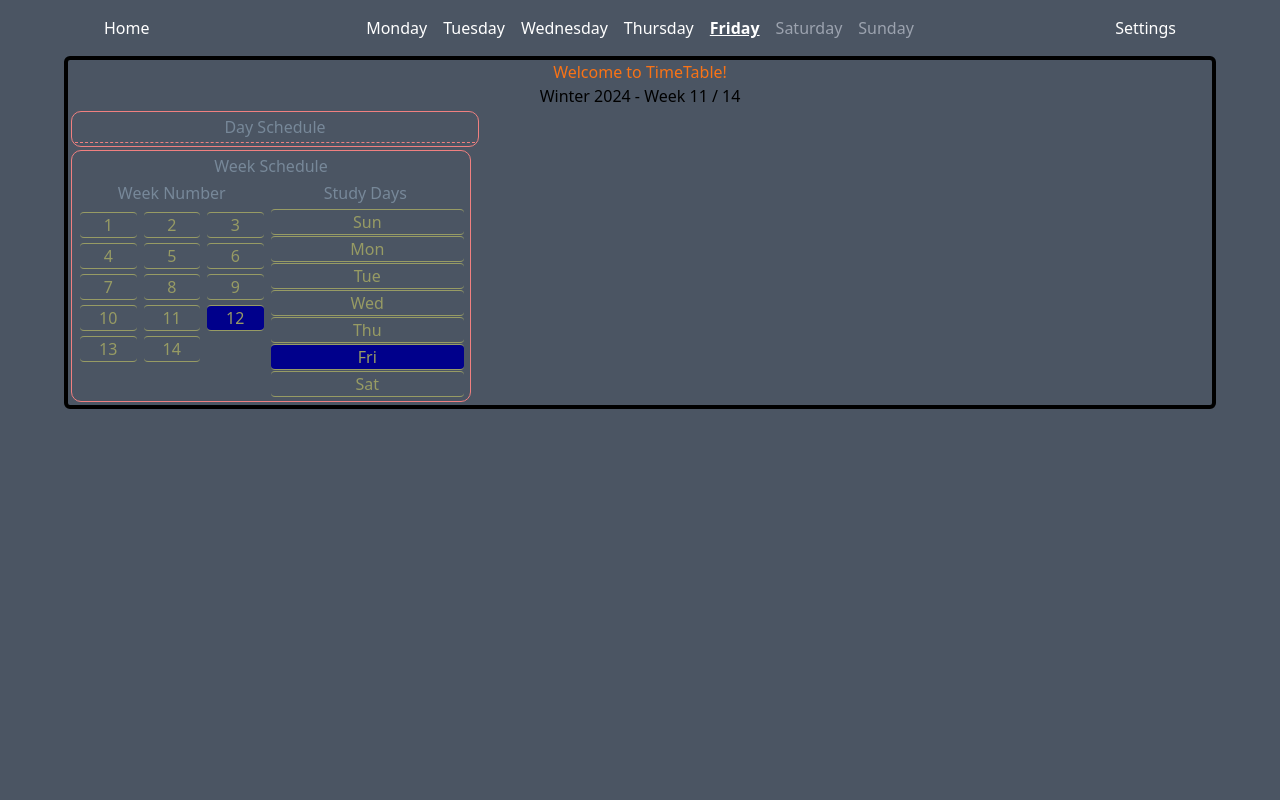
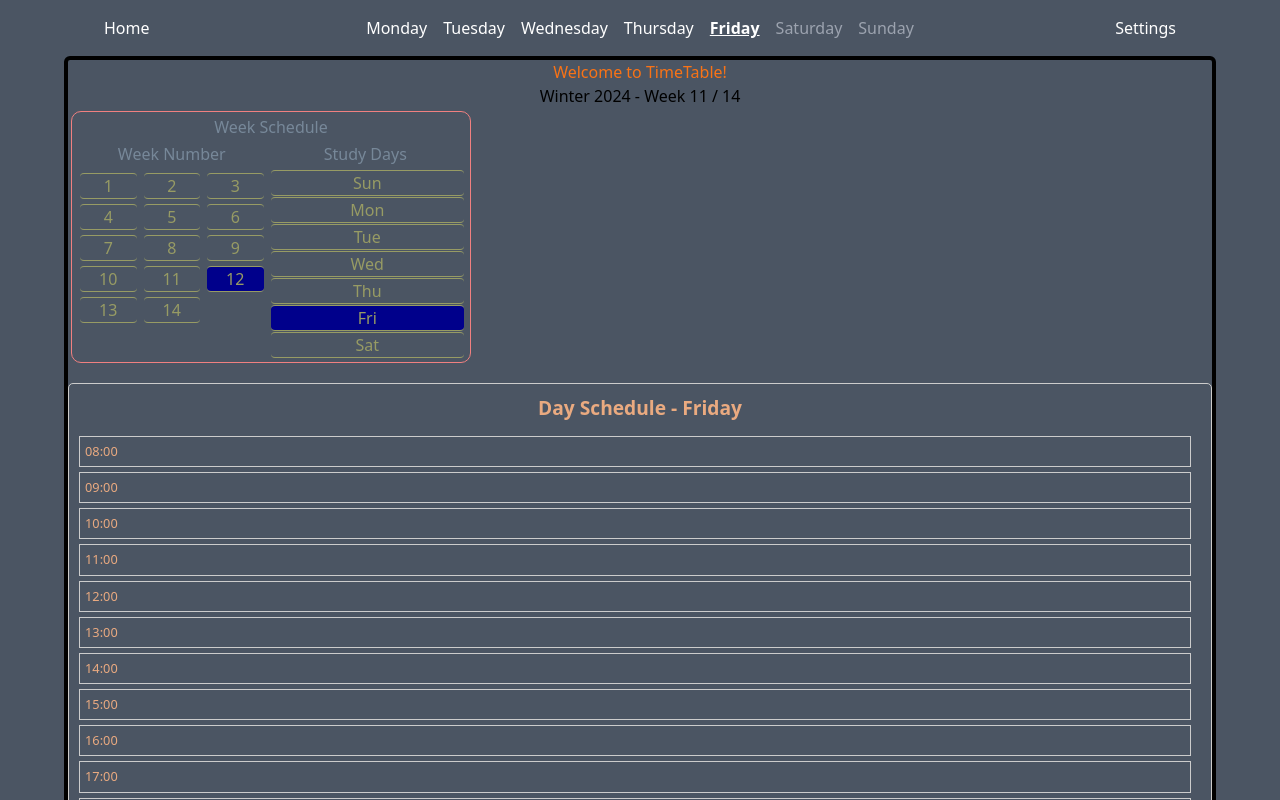
Before and after one commit to asaigal10/Comp231Team1, a React (Vite) app in the folder Timetable/: page / in a window 1280 px wide. Shown: the top 800 px of the page. Built offline with nearby package versions, Linux system fonts and the light colour scheme.

Commit message:
My First commit

```diff
--- a/Timetable/src/Pages/Home.jsx
+++ b/Timetable/src/Pages/Home.jsx
@@ -1,6 +1,7 @@
 import { getSemesterString } from "../commonJs/dateTime"
 import Schedule from './schedule/Schedule'
 import WeekSchedule from "./week-schedule/WeekSchedule"
+import DaySchedule from "./day-schedule/Day-Schedule"; // Import DaySchedule component
 
 
 export default function Home({sharedHooks}) {
@@ -8,9 +9,10 @@ export default function Home({sharedHooks}) {
     return <div className="max-w-6xl border-black border-4 rounded-md text-center m-auto">
         <h1 className="text-orange-500">Welcome to TimeTable!</h1>
         <p>{getSemesterString()}</p>
-        {/* <Schedule daySchedule={daySchedule} /> */}
-        <Schedule sharedHooks={sharedHooks} />
-        {/* <WeekSchedule studyWeeksCount={studyWeeksCount} studyDaysList={studyDaysList} /> */}
-        <WeekSchedule sharedHooks={sharedHooks} />
-    </div>
+        <div className="schedules-container">
+                <WeekSchedule sharedHooks={sharedHooks} />
+                <DaySchedule sharedHooks={sharedHooks} />
+            </div>
+        </div>
+
 }
--- /dev/null
+++ b/Timetable/src/Pages/day-schedule/Day-Schedule.jsx
@@ -0,0 +1,38 @@
+import React from 'react';
+import ListedCourse from '../schedule/ListedCourse'; // Assuming this component exists
+import { generateUniqueId } from '../../commonJs/UniqueId'; // Assuming this utility function exists
+import './daySchedule.css'
+export default function DaySchedule({ sharedHooks }) {
+    const currentDay = new Date().getDay(); // Get the current day index (0 for Sunday, 1 for Monday, etc.)
+    const dayName = ['Sunday', 'Monday', 'Tuesday', 'Wednesday', 'Thursday', 'Friday', 'Saturday'][currentDay]; // Get the name of the current day
+
+    // Filter courses for the current day
+    const dayCourses = sharedHooks.coursesList.filter(course => {
+        const courseTable = course.table[sharedHooks.selectedWeek]; // Assuming table is structured like: { 1: { 0: [[startTime, endTime], ...], ... }, ... }
+        return courseTable && courseTable[currentDay] && courseTable[currentDay].length > 0;
+    });
+
+    // Generate hours from 8 am to 10 pm
+    const hours = [];
+    for (let i = 8; i <= 22; i++) {
+        hours.push(i < 10 ? `0${i}:00` : `${i}:00`);
+    }
+
+    return (
+        <div className="day-schedule">
+            <div className="table-head">Day Schedule - {dayName}</div>
+            <div className="hours-range">
+                {hours.map(hour => (
+                    <div key={hour} className="hour">{hour}</div>
+                ))}
+            </div>
+            <div className="display-table schedule-table">
+                {dayCourses.map(course => (
+                    <div key={generateUniqueId()}>
+                        <ListedCourse courseInfo={course} sharedHooks={sharedHooks} />
+                    </div>
+                ))}
+            </div>
+        </div>
+    );
+}
--- /dev/null
+++ b/Timetable/src/Pages/day-schedule/daySchedule.css
@@ -0,0 +1,55 @@
+/* day-schedule.css */
+
+.day-schedule {
+
+    width: 100%;
+    border: 1px solid #ccc;
+    border-radius: 5px;
+    padding: 10px;
+    flex: 1; /* Each schedule takes equal space */
+    margin-right: 10px; /* Add margin between the schedules */
+    margin-top: 20px;
+  }
+
+  .day-schedule .table-head {
+    font-size: 1.2rem;
+    font-weight: bold;
+    margin-bottom: 10px;
+    border: #eaaa80;
+    color: #eaaa80;
+  }
+
+  .day-schedule .hours-range {
+    display: flex;
+    flex-direction: column;
+    margin-right: 10px;
+    border: #ccc;
+    color: #eaaa80;
+  }
+
+  .day-schedule .hour {
+    text-align: left; /* Align hours to the right */
+    font-size: 0.8rem;
+    border: 1px solid #ccc;
+    padding: 5px;
+    margin-bottom: 5px; /* Add margin between hours */
+  }
+
+  .day-schedule .schedule-table {
+
+    display: grid;
+    grid-template-columns: repeat(16, 1fr); /* Adjust the number of columns to match the hours range */
+    gap: 5px;
+  }
+
+  /* Additional styles */
+  .day-schedule-container {
+
+    flex: 1; /* Ensure the DaySchedule takes up available space */
+    margin-right: 20px; /* Add margin between WeekSchedule and DaySchedule */
+  }
+  .schedule-container {
+    display: flex;
+    justify-content:space-between; /* Add space between the components */
+}
+  /* Adjust the styles as needed */
```
Also changed, not shown: 1 other file (tests, documents, lock files or other folders).
